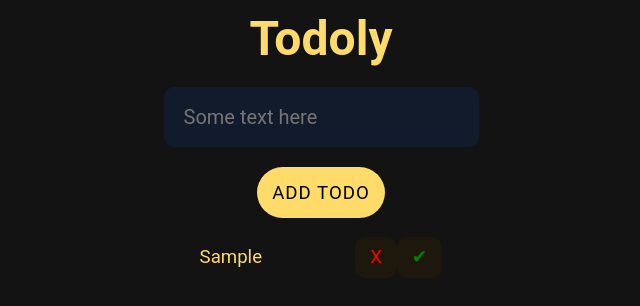
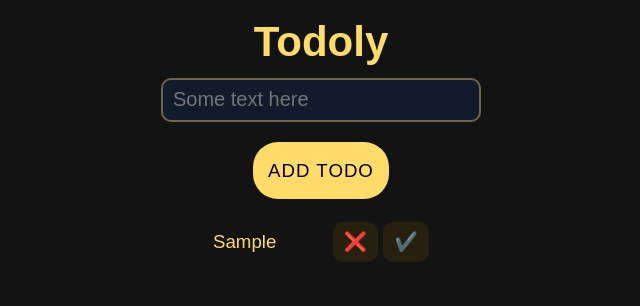
Before and after one commit to T4P4N/todoly, a plain HTML site: page index.html in a window 1280 px wide. Both pictures are taken after typing "Sample" into the empty fields and a click on the button "ADD TODO". Shown: the whole page, without its empty margins (319-959 px from the left). Drawn offline with nearby package versions, Linux system fonts and the light colour scheme.

Commit message:
added favicom & minor fixes

```diff
--- a/index.html
+++ b/index.html
@@ -4,7 +4,22 @@
     <meta charset="UTF-8">
     <meta name="viewport" content="width=device-width, initial-scale=1.0">
     <meta http-equiv="X-UA-Compatible" content="ie=edge">
-    <title>Todo App</title>
+    <title>Todoly | Simple Todo PWA</title>
+    <link rel="apple-touch-icon" sizes="57x57" href="images/apple-icon-57x57.png">
+    <link rel="apple-touch-icon" sizes="60x60" href="images/apple-icon-60x60.png">
+    <link rel="apple-touch-icon" sizes="72x72" href="images/apple-icon-72x72.png">
+    <link rel="apple-touch-icon" sizes="76x76" href="images/apple-icon-76x76.png">
+    <link rel="apple-touch-icon" sizes="114x114" href="images/apple-icon-114x114.png">
+    <link rel="apple-touch-icon" sizes="120x120" href="images/apple-icon-120x120.png">
+    <link rel="apple-touch-icon" sizes="144x144" href="images/apple-icon-144x144.png">
+    <link rel="apple-touch-icon" sizes="152x152" href="images/apple-icon-152x152.png">
+    <link rel="apple-touch-icon" sizes="180x180" href="images/apple-icon-180x180.png">
+    <link rel="icon" type="image/png" sizes="192x192"  href="images/android-icon-192x192.png">
+    <link rel="icon" type="image/png" sizes="32x32" href="images/favicon-32x32.png">
+    <link rel="icon" type="image/png" sizes="96x96" href="images/favicon-96x96.png">
+    <link rel="icon" type="image/png" sizes="16x16" href="images/favicon-16x16.png">
+    <meta name="msapplication-TileColor" content="#ffffff">
+    <meta name="msapplication-TileImage" content="/ms-icon-144x144.png">
     <!-- Meta Tags required for
        Progressive Web App -->
     <meta name="apple-mobile-web-app-status-bar" content="#aa7700">
@@ -17,7 +32,7 @@
 <body>
     <form class="add-form">
         <h1>Todoly</h1>
-        <input type="text" name="Msg" id="msg-input" value="" placeholder="Some text here" />
+        <input type="text" name="Msg" id="msg-input" value="" placeholder="Some text here" required autofocus minlength="3"/>
         <button type="submit" class="ripple" id="btn-sbt">Add todo</button>
     </form>
 
--- a/main.js
+++ b/main.js
@@ -41,14 +41,20 @@ function addTodo(e) {
     e.preventDefault();
     // console.log('Clicked');
     message = msg.value;
+    if (message.length >= 1) {
+        // console.log('it worked')
         let is_done = false;
         id++;
-    console.log(id);
+        // console.log(id);
         let td = new Todo(id, message, is_done);
         toDos.push(td);
         // Store obj in toDos array & set todos array as value in lc strg.
         localStorage.setItem('my-todos', JSON.stringify(toDos))
         limaker(message, is_done);
+    } else {
+        // console.log("please enter 3 or more letters.!")
+    }
+
 }
 
 function limaker(message, is_done){
@@ -60,7 +66,7 @@ function limaker(message, is_done){
         strk.appendChild(document.createTextNode(message))
         li.appendChild(strk)
         var btn = document.createElement('span')
-        btn.textContent = 'X';
+        btn.textContent = '❌';
         btn.setAttribute('id', 'btn-x');
         li.appendChild(btn);
         todoContainer.appendChild(li);
@@ -71,10 +77,10 @@ function limaker(message, is_done){
     else {
         li.appendChild(document.createTextNode(message));
         var btn = document.createElement('span');
-        btn.textContent = 'X';
+        btn.textContent = '❌';
         btn.setAttribute('id', 'btn-x');
         var btnchk = document.createElement('span');
-        btnchk.textContent = '✔';
+        btnchk.textContent = '✔️';
         btnchk.setAttribute('id', 'btn-c');
         li.appendChild(btn);
         li.appendChild(btnchk);
@@ -92,7 +98,7 @@ function removeTodo(e) {
     if(e.target.id == 'btn-x'){
         var li = e.target.parentElement;
         li.className = "todo-item animate__animated animate__fadeOutDown"
-        setTimeout(() => {todoContainer.removeChild(li);console.log("done!")}, 600);
+        setTimeout(() => {todoContainer.removeChild(li)}, 600);
 
     }
     //Remove Obj from array using the splice method!
@@ -120,7 +126,7 @@ function markDone(e) {
         li.appendChild(strk)
 
         var btn = document.createElement('span')
-        btn.textContent = 'X';
+        btn.textContent = '❌';
         btn.setAttribute('id', 'btn-x');
         li.appendChild(btn);
         // mark is_done = true
--- a/style.css
+++ b/style.css
@@ -1,45 +1,52 @@
 :root {
     --bgc: rgb(19, 19, 19);
     --pri: #FFDB6A;
-    --pri2:rgb(29, 24, 11);
+    --pri2:rgb(39, 32, 14);
     --sec: #56a8df;
+    --ff-primary: 'Ubuntu', sans-serif;
 
 }
 
 *, *::after, *::before {
-    margin: 0;
-    padding: 0;
-    /* color: #fff; */
-    font-family: Roboto, Sans-Serif;
-    /* font-size: 15pt; */
-
+    box-sizing: border-box;
 }
 
+
 body {
+    font-family: var(--ff-primary);
+    font-weight: 400;
+    font-size: 1.3125rem;
+    line-height: 1.6;
     background-color: var(--bgc);
-    color: var(--sec);
-    /* color: #FFDB6A; */
 }
 
+body, h1, h2, h3, p {
+    margin: 0;
+}
+
+
 .container {
+    margin-inline: auto;
+    width: min(90%, 70.5rem);
     display: flex;
     flex-direction: column;
-    /* justify-content: flex-start; */
-    align-items: center;
+    margin-left: auto;
+    margin-right: auto;
+
 }
 
 li {
     margin-top: 1.5em;
     list-style:none;
-    text-align:left;
+    text-align:center;
     font-size: 14pt;
     color: var(--pri);
 }
 
 #btn-x {
-    margin-left: 5em;
+    margin-left: 5%;
     color: red;
-    padding: 0.5em 0.8em;
+    padding: 0.5em 0.6em;
     text-decoration: none;
     border-radius: 10px;
     background-color: var(--pri2);
@@ -50,15 +57,16 @@ li {
 #btn-c {
     /* margin-left: 1em; */
     /* margin-top: -5px; */
+    margin-left: 5px;
     color: green;
-    padding: 0.5em 0.8em;
+    padding: 0.5em 0.6em;
     border-radius: 10px;
     background-color: var(--pri2);
     cursor: pointer;
 }
 
 .add-form {
-    font-size: 18pt;
+    /* font-size: 18pt; */
     display: flex;
     flex-direction: column;
     justify-content: center;
@@ -72,21 +80,23 @@ h1 {
 
 #msg-input {
     margin-bottom: 1em;
-    margin-top: 1em;
+    margin-top: .1em;
     border-radius: 10px;
     color: var(--pri);
     background-color: #111b2b;
-    border: none;
+    border: 2px solid #ffdc6a65;
     height: 20px;
-    padding: 1em;
+    padding: 1em 0.5em;
     font-size: 15pt;
+    width: min(90%, 20rem);
 }
 
 #btn-sbt {
-    padding: 0.8em;
+    padding: .8em;
     font-size: 14pt;
+    line-height: 1.5;
     letter-spacing: 1px;
-    border-radius: 30px;
+    border-radius: 25px;
     border: none;
     background-color: var(--pri);
     cursor: pointer;
@@ -98,9 +108,13 @@ h1 {
     background-position: center;
     transition: background 0.8s;
   }
+
+
 .ripple:hover {
     background: #ffffff radial-gradient(circle, transparent 1%, #fde596 1%) center/15000%;
 }
+
+
 .ripple:active {
     background-color: #6a99ff;
     background-size: 100%;
```
Lines whose indentation alone changed are shown as unchanged.
